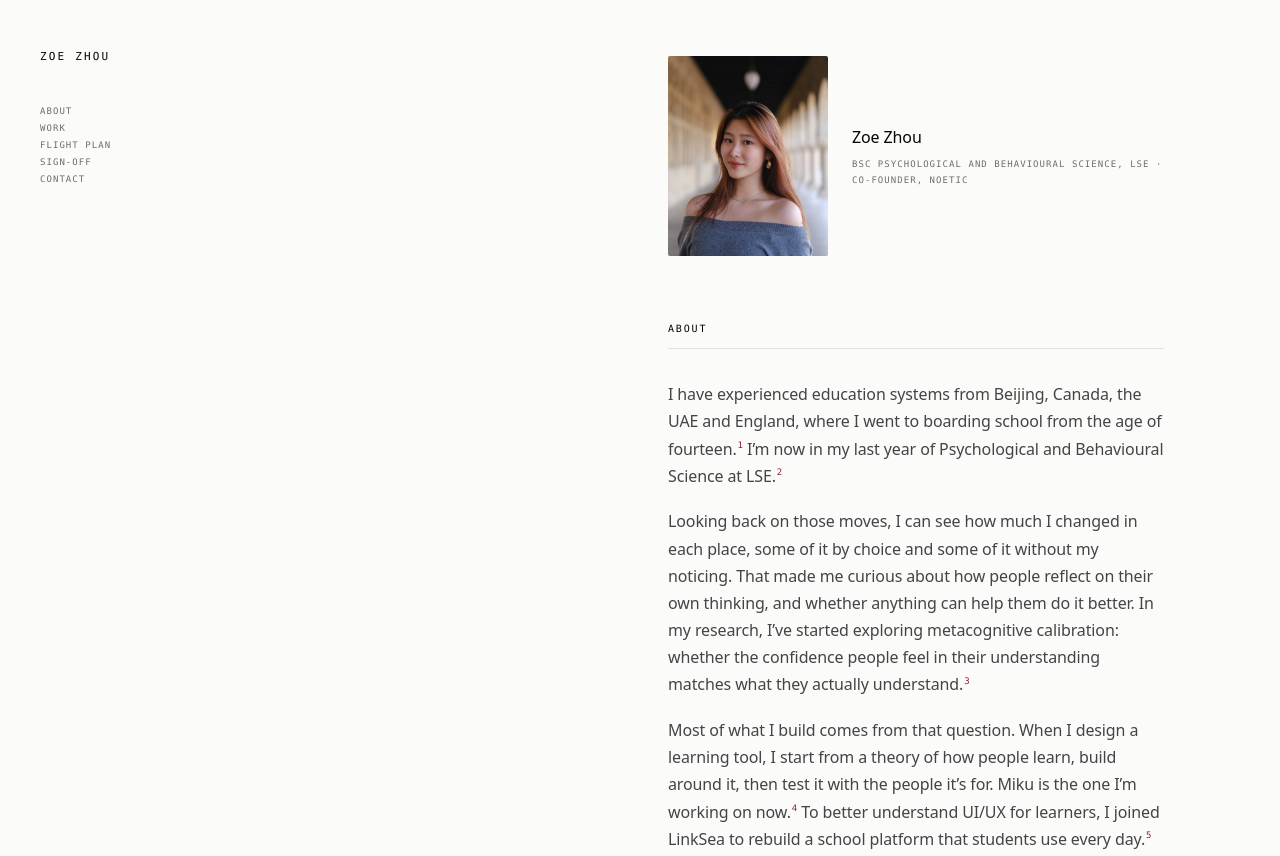
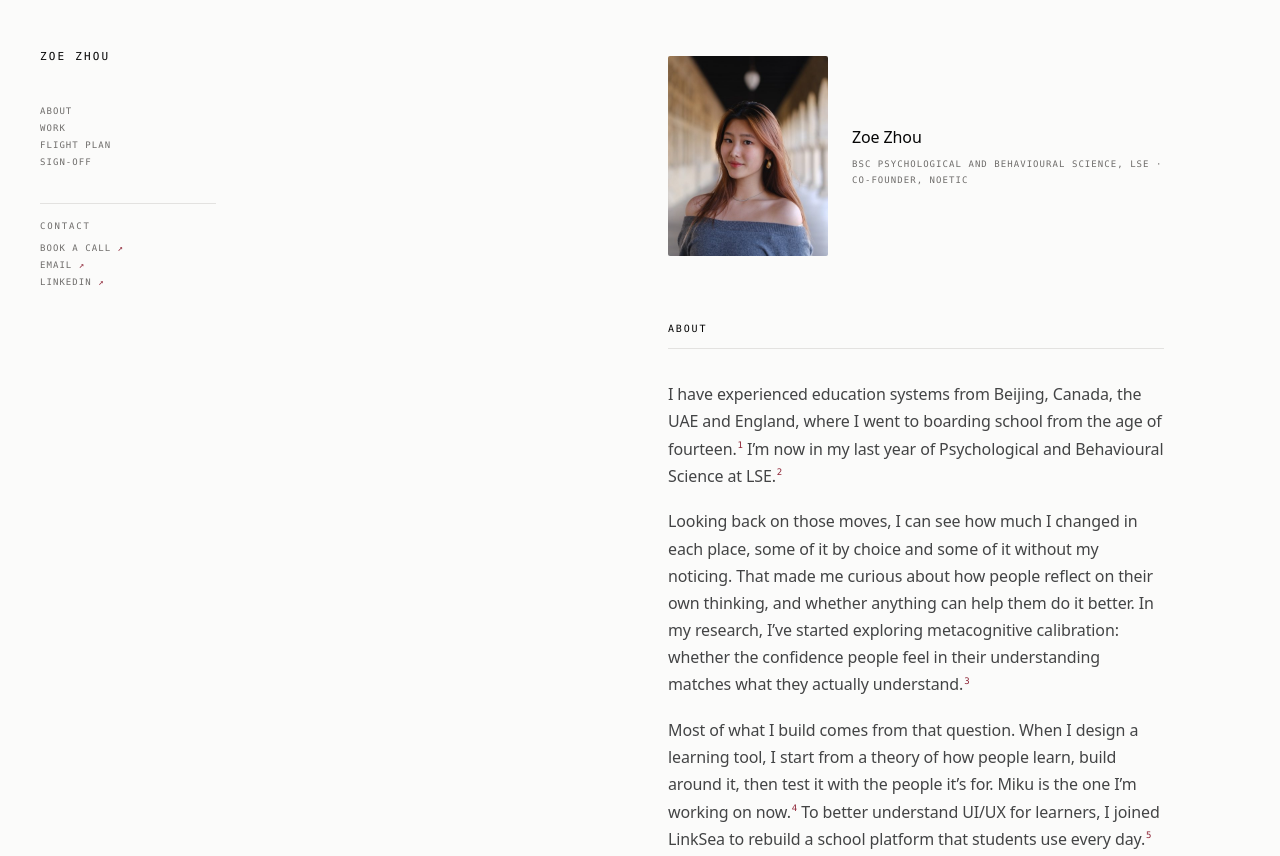
Before and after one commit to zoezhouyt/personalweb, a plain HTML site: page index.html in a window 1280 px wide. Shown: the top 856 px of the page. Drawn offline with Linux system fonts and the light colour scheme.

Commit message:
A contact block in the rail, and a calendar behind it
Book a call, Email and LinkedIn now sit under the rail's navigation behind a
hairline, the way the reference site does it. Contact comes out of the
navigation: the three links fit in the space the word was taking, and someone
looking for a way to get in touch should not have to click to find one.

The clock block finally does what it was moved down the page to do. "Local time
in London" now runs into the booking link, so the time and the way to use it sit
together.

The footer and every /work page footer carry the Calendly link as well.

Co-Authored-By: Claude Opus 5 <noreply@anthropic.com>

```diff
--- a/build.mjs
+++ b/build.mjs
@@ -228,6 +228,7 @@ ${
   }
   <footer class="end">
     <a href="/#flight-plan">Back to the flight plan</a>
+    <a href="https://calendly.com/zoezhou0912/call-with-zoe" rel="noopener noreferrer">Book a call</a>
     <a href="/#contact">Contact</a>
     <a href="https://www.linkedin.com/in/zoezhouyt912/" rel="noopener noreferrer">LinkedIn</a>
   </footer>
@@ -294,6 +295,7 @@ ${rows}
 
   <footer class="end">
     <a href="/#flight-plan">Flight plan</a>
+    <a href="https://calendly.com/zoezhou0912/call-with-zoe" rel="noopener noreferrer">Book a call</a>
     <a href="/#contact">Contact</a>
     <a href="https://www.linkedin.com/in/zoezhouyt912/" rel="noopener noreferrer">LinkedIn</a>
   </footer>
--- a/index.html
+++ b/index.html
@@ -100,12 +100,25 @@ body::before { content: ""; position: fixed; inset: 0 0 auto; height: env(safe-a
 .rail nav { margin-top: 1.5rem; display: flex; flex-wrap: wrap; gap: 0.25rem 1.2rem; }
 .rail nav a { font-family: var(--mono); font-size: 9px; letter-spacing: 1.05px; text-transform: uppercase; color: var(--mute); line-height: 1.9; }
 .rail nav a:hover { color: var(--ink); }
+.rail .reach { margin-top: 1.5rem; display: flex; flex-wrap: wrap; align-items: baseline; gap: 0.25rem 1.2rem; }
+.rail .reach .label { margin: 0; }
+.rail .reach a {
+  font-family: var(--mono); font-size: 9px; letter-spacing: 1.05px;
+  text-transform: uppercase; color: var(--mute); line-height: 1.9;
+}
+.rail .reach a::after { content: " \2197"; color: var(--accent); }
+.rail .reach a:hover { color: var(--accent); }
 @media (min-width: 66rem) {
   .rail {
     position: fixed; top: calc(env(safe-area-inset-top, 0px) + 3rem);
     left: max(2.5rem, env(safe-area-inset-left, 0px)); width: 11rem; z-index: 10; padding: 0;
   }
   .rail nav { flex-direction: column; gap: 0; margin-top: 2.25rem; }
+  .rail .reach {
+    flex-direction: column; gap: 0; margin-top: 2rem;
+    padding-top: 1rem; border-top: 1px solid var(--rule);
+  }
+  .rail .reach .label { margin-bottom: 0.45rem; }
 }
 
 /* ---- page column ---- */
@@ -409,6 +422,9 @@ section { padding-block: 4rem 0; scroll-margin-top: 3rem; }
 }
 .now-note { margin: 0 0 2rem; color: var(--mute); font-size: 13.5px; max-width: 30em; }
 .now-note b { font-weight: 500; color: var(--text); }
+.now-note a { color: var(--accent); }
+.now-note a::after { content: " \2197"; }
+.now-note a:hover { text-decoration: underline; }
 .clocks { margin: 0; padding: 0; list-style: none; display: flex; flex-wrap: wrap; gap: 1rem 3rem; }
 .clocks li {
   font-family: var(--mono); font-size: 9px; letter-spacing: 1.05px; color: var(--mute);
@@ -439,8 +455,15 @@ footer.end .sig { font-family: var(--mono); font-size: 9px; letter-spacing: 0.6p
     <a href="/work">Work</a>
     <a href="#flight-plan">Flight plan</a>
     <a href="#signoff">Sign-off</a>
-    <a href="#contact">Contact</a>
   </nav>
+  <!-- Contact is a block of its own rather than a nav item, because the three
+       ways to reach her fit in the space the word Contact was taking up. -->
+  <div class="reach">
+    <p class="label">Contact</p>
+    <a href="https://calendly.com/zoezhou0912/call-with-zoe" rel="noopener noreferrer">Book a call</a>
+    <a href="mailto:zoezhou0912@gmail.com">Email</a>
+    <a href="https://www.linkedin.com/in/zoezhouyt912/" rel="noopener noreferrer">LinkedIn</a>
+  </div>
 </aside>
 
 <div class="page">
@@ -697,7 +720,7 @@ footer.end .sig { font-family: var(--mono); font-size: 9px; letter-spacing: 0.6p
 
   <section id="now" class="now">
     <p class="bigtime"><span id="now-stamp">&nbsp;</span></p>
-    <p class="now-note">Local time in <b id="now-home">London</b>. Write to me and I will work to your hours.</p>
+    <p class="now-note">Local time in <b id="now-home">London</b>. <a href="https://calendly.com/zoezhou0912/call-with-zoe" rel="noopener noreferrer">Book a call</a> and I will work to your hours.</p>
     <!-- Move data-home to another zone below and the page follows you. -->
     <ul class="clocks" data-home="Europe/London">
       <li data-tz="Europe/London" data-city="London">
@@ -716,8 +739,9 @@ footer.end .sig { font-family: var(--mono); font-size: 9px; letter-spacing: 0.6p
   </section>
 
   <footer class="end" id="contact">
+    <a href="https://calendly.com/zoezhou0912/call-with-zoe" rel="noopener noreferrer">Book a call</a>
     <button type="button" id="copy-email" data-email="zoezhou0912@gmail.com">Email</button>
-    <a href="https://www.linkedin.com/in/zoezhouyt912/">LinkedIn</a>
+    <a href="https://www.linkedin.com/in/zoezhouyt912/" rel="noopener noreferrer">LinkedIn</a>
     <a href="https://www.mynoetic.com/">Noetic</a>
     <a href="https://www.mikulearnbyteach.com/">Miku</a>
     <span class="sig" id="sig">zoezhou0912@gmail.com</span>
```
Also changed, not shown: work/ases-bootcamp/index.html (+1 -0 lines), work/index.html (+1 -0 lines), work/linksea/index.html (+1 -0 lines), work/miku/index.html (+1 -0 lines), work/nebius/index.html (+1 -0 lines), 1 other file.
